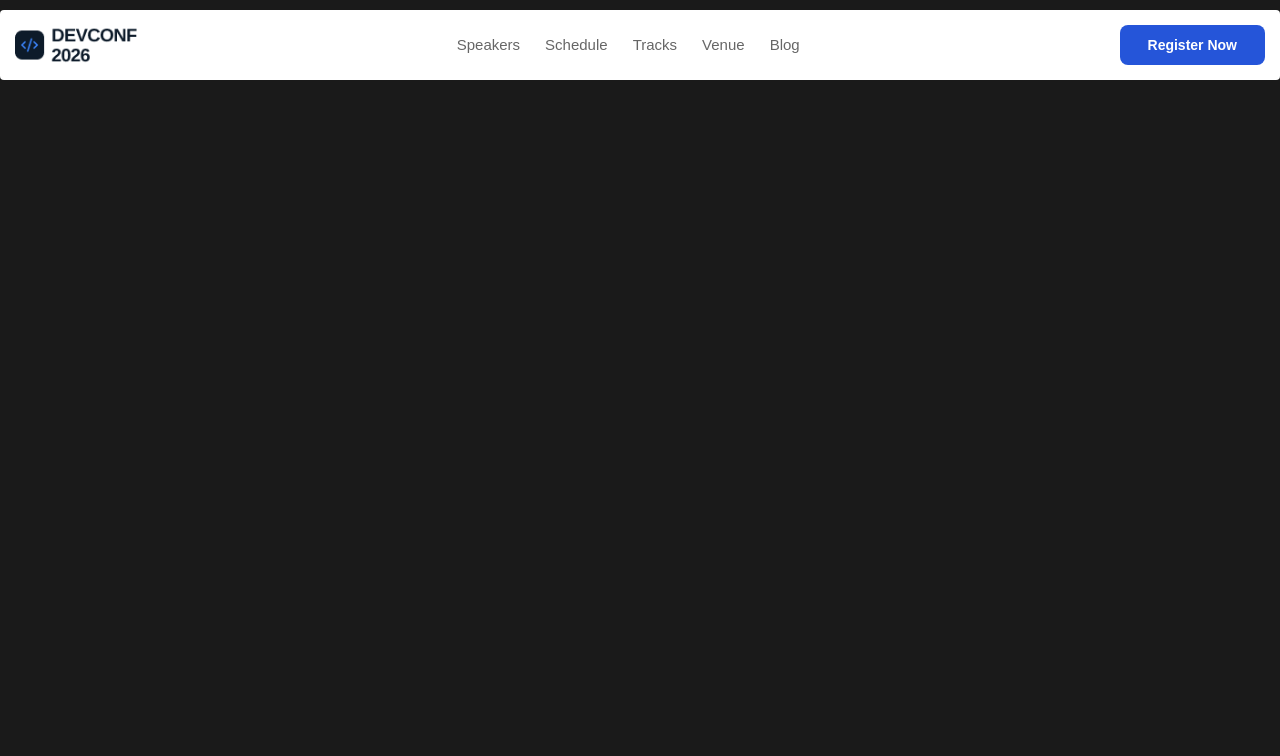
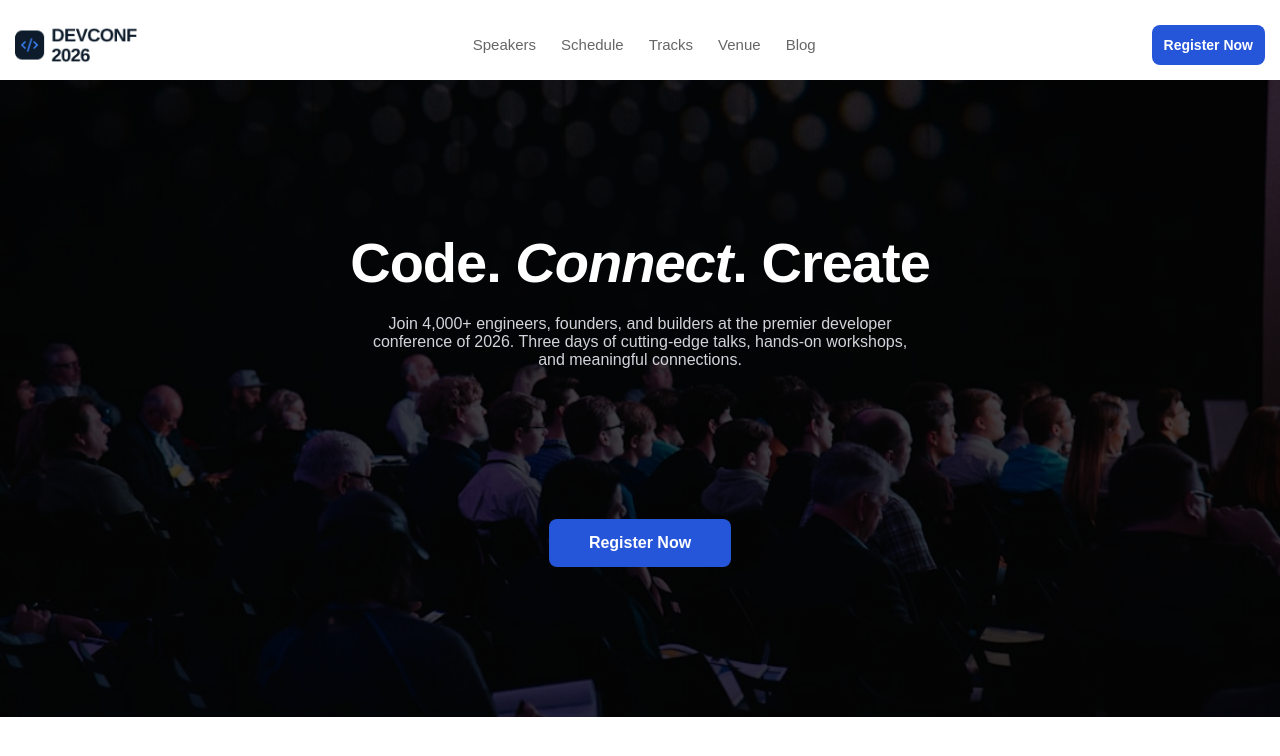
Before and after one commit to raihankabir1952/programing-hero-assignment, a plain HTML site: page index.html in a window 1280 px wide. Drawn offline with Linux system fonts and the light colour scheme.

Commit message:
hero section add

```diff
--- a/index.html
+++ b/index.html
@@ -1,22 +1,21 @@
 <!DOCTYPE html>
 <html lang="en">
+
 <head>
     <meta charset="UTF-8">
     <meta name="viewport" content="width=device-width, initial-scale=1.0">
     <title>DevConf 2026 Navbar</title>
     <link rel="stylesheet" href="style.css">
 </head>
+
 <body>
 
-   <!-- navbar start -->
+    <!-- navbar start -->
     <section class="navbar">
-
         <div class="container navbar-flex">
-
             <div class="nav-logo">
                 <img src="./assets/logo.png" alt="DevConf Logo" class="logo-image">
             </div>
-
             <ul class="nav-menu">
                 <li><a href="#">Speakers</a></li>
                 <li><a href="#">Schedule</a></li>
@@ -24,19 +23,39 @@
                 <li><a href="#">Venue</a></li>
                 <li><a href="#">Blog</a></li>
             </ul>
-
             <div class="nav-btn">
                 <button class="register-btn">Register Now</button>
             </div>
+        </div>
+    </section>
+    <!-- navbar end -->
+
+    <!-- hero section start -->
+    <section class="hero-section">
+
+        <div class="container hero-content">
+
+            <h1 class="hero-title">Code. <em>Connect</em>. Create</h1>
+
+            <p class="hero-paragraph">
+                Join 4,000+ engineers, founders, and builders at the premier developer <br>
+                conference of 2026. Three days of cutting-edge talks, hands-on workshops, <br>
+                and meaningful connections.
+            </p>
+
+            <button class="hero-register-btn">Register Now</button>
 
         </div>
     </section>
+    <!-- hero section end -->
 
-    <!-- navbar end -->
+    <!-- speakers section start -->
+     <section class="speakers-section">
 
-    <section class="hero">
+     </section>
+<!-- speakers section end -->
 
-    </section>
 
 </body>
+
 </html>
--- a/style.css
+++ b/style.css
@@ -7,7 +7,7 @@
 }
 
 body {
-    background-color: #1a1a1a;
+    /* background-color: #1a1a1a; */
     margin: 10px 0px;
 }
 
@@ -33,7 +33,6 @@ body {
 .nav-logo {
     display: flex;
     align-items: center;
-    cursor: pointer;
 }
 
 .logo-image {
@@ -66,14 +65,60 @@ body {
     background-color: #2555d9;
     color: #ffffff;
     border: none;
-    padding: 12px 28px;
+    padding: 12px;
     font-size: 14px;
     font-weight: bold;
     border-radius: 8px;
     cursor: pointer;
-    transition: background 0.2s ease;
 }
 
 .register-btn:hover {
     background-color: #1b44b8;
 }
+
+/* hero section css */
+.hero-section {
+    background-image: linear-gradient(rgba(0, 0, 0, 0.75), rgba(0, 0, 0, 0.75)), url("./assets/banner.jpg");
+
+    width: 100%;
+    background-size: cover;
+    background-position: center;
+    background-repeat: no-repeat;
+    padding: 150px 0;
+}
+
+.hero-content {
+    display: flex;
+    flex-direction: column;
+    align-items: center;
+    text-align: center;
+}
+
+.hero-title {
+    color: #ffffff;
+    font-size: 56px;
+    font-weight: bold;
+    margin-bottom: 20px;
+    letter-spacing: -1px;
+}
+
+.hero-paragraph{
+    color: #d1d5db;
+}
+
+.hero-register-btn {
+    background-color: #2555d9;
+    color: #ffffff;
+    border: none;
+    padding: 15px 40px;
+    font-size: 16px;
+    font-weight: bold;
+    border-radius: 8px;
+    cursor: pointer;
+    margin-top: 150px;
+    margin-bottom: 0px;
+}
+
+.hero-register-btn:hover {
+    background-color: #1b44b8;
+}
```
